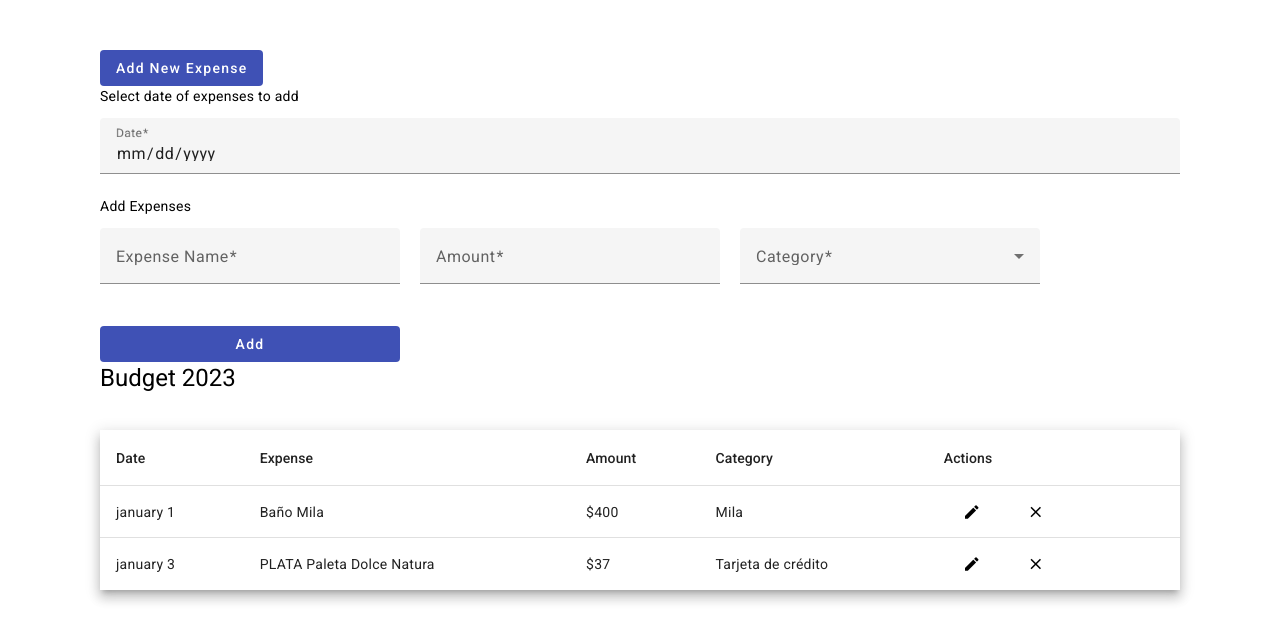
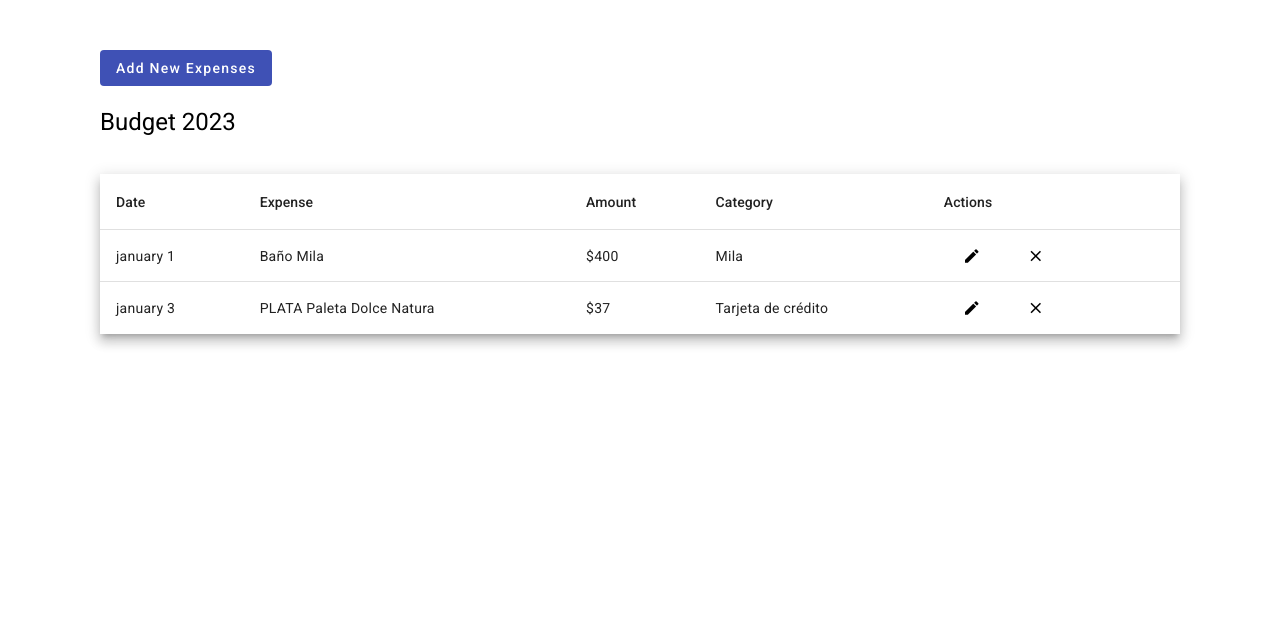
Before and after one commit to valtoscano95/budget, an Angular app: page / in a window 1280 px wide. Shown: the top 642 px of the page. Built offline with nearby package versions, Linux system fonts and the light colour scheme.

Commit message:
added done and cancel buttons in expense form

```diff
--- a/src/app/components/expense-form/expense-form.component.css
+++ b/src/app/components/expense-form/expense-form.component.css
@@ -1,8 +1,11 @@
+section{
+  margin: 0 0 20px 0;
+}
 .form-input-container{
     width: 300px;
-    max-width: 49%;
-    margin: 0 20px 20px 0;
-    display: inline-block;
+    max-width: 25%;
+    padding: 0 10px;
+    box-sizing: border-box;
 }
 
   .form-container label{
@@ -13,7 +16,13 @@
   width: 100%;
 }
 
-.submit-button{
-  width: 300px;
-  max-width: 49%;
+.form-button{
+  width: 200px;
+  margin: 0 10px;
 }
+
+.displayFlex{
+  display: inline-flex;
+  justify-content: space-between;
+  width: 100%;
+}
--- a/src/app/components/expense-form/expense-form.component.html
+++ b/src/app/components/expense-form/expense-form.component.html
@@ -1,14 +1,14 @@
-<section >
-    <button mat-flat-button color="primary" (click)="onAddNewExpense()">Add New Expense</button>
+<section *ngIf="!showExpenseForm">
+    <button mat-flat-button color="primary" (click)="onAddNewExpense()">Add New Expenses</button>
 </section>
 
-<section>
+<section *ngIf="showExpenseForm">
     <form [formGroup]="ExpenseForm" (ngSubmit)="onSubmit()">
 
-
+        <p>Fill in the fields and add as many expenses as you want</p>
+        <div class="displayFlex">
             <!-- date -->
-        <div class="full-width">
-            <p>Select date of expenses to add</p>
+            <div class="form-input-container">
                 <mat-form-field class="full-width">
                     <mat-label>Date</mat-label>
                     <input
@@ -24,7 +24,6 @@
 
             <!-- expense name -->
             <div class="form-input-container">
-            <p>Add Expenses</p>
                 <label for="expense"></label>
                 <mat-form-field class="full-width">
                     <mat-label>Expense Name</mat-label>
@@ -38,8 +37,6 @@
                     required>
                 </mat-form-field>
             </div>
-
-
 
             <!-- amount -->
             <div class="form-input-container">
@@ -67,11 +64,19 @@
                     </mat-select>
                 </mat-form-field>
             </div>
+        </div>
 
-
+        <div class="displayFlex">
             <!-- submit button -->
             <div>
-            <button class="submit-button" type="submit" mat-flat-button color="primary">Add</button>
+                <button class="form-button" type="button" mat-stroked-button color="primary" (click)="onCancel()">Cancel</button>
+                <button class="form-button" type="submit" mat-flat-button color="primary" [disabled]="!isFormValid">Add</button>
+
             </div>
+            <div>
+                <button class="form-button" type="button" mat-flat-button color="primary" (click)="onDone()">Done</button>
+            </div>
+        </div>
+
     </form>
 </section>
--- a/src/app/components/expense-form/expense-form.component.ts
+++ b/src/app/components/expense-form/expense-form.component.ts
@@ -12,15 +12,15 @@ import { ExpenseService } from 'src/app/services/expense-service.service';
   styleUrls: ['./expense-form.component.css']
 })
 export class ExpenseFormComponent implements OnInit {
-  constructor(private expenseService: ExpenseService){
-
-  }
+  constructor(private expenseService: ExpenseService){}
 
   showExpenseForm:boolean = false;
   categories: Category[];
   selectedCategory: string;
   isFormValid:boolean;
   newExpense: Expense;
+
+
   ExpenseForm = new FormGroup({
     expense: new FormControl('', Validators.required),
     amount: new FormControl(null, [Validators.required, Validators.min(1)]),
@@ -37,13 +37,10 @@ export class ExpenseFormComponent implements OnInit {
   onSubmit(){
     this.CheckFormValidity(this.ExpenseForm);
     if(this.isFormValid){
-      this.showExpenseForm = !this.showExpenseForm;
       this.newExpense = this.getFormValues(this.ExpenseForm);
       this.expenseService.addNewExpense(this.newExpense);
     }
-    else{
-      this.isFormValid = false;
-    }
+    console.log(this.ExpenseForm.touched);
   }
 
   CheckFormValidity(form: FormGroup){
@@ -71,6 +68,14 @@ export class ExpenseFormComponent implements OnInit {
     this.showExpenseForm = !this.showExpenseForm;
   }
 
+  onCancel(){
+    this.showExpenseForm = false;
+  }
+
+  onDone(){
+    this.showExpenseForm = false;
+  }
+
 
   getCategories(object:{}):Category[]{
     const keys = Object.keys(object);
```
Lines whose indentation alone changed are shown as unchanged.
